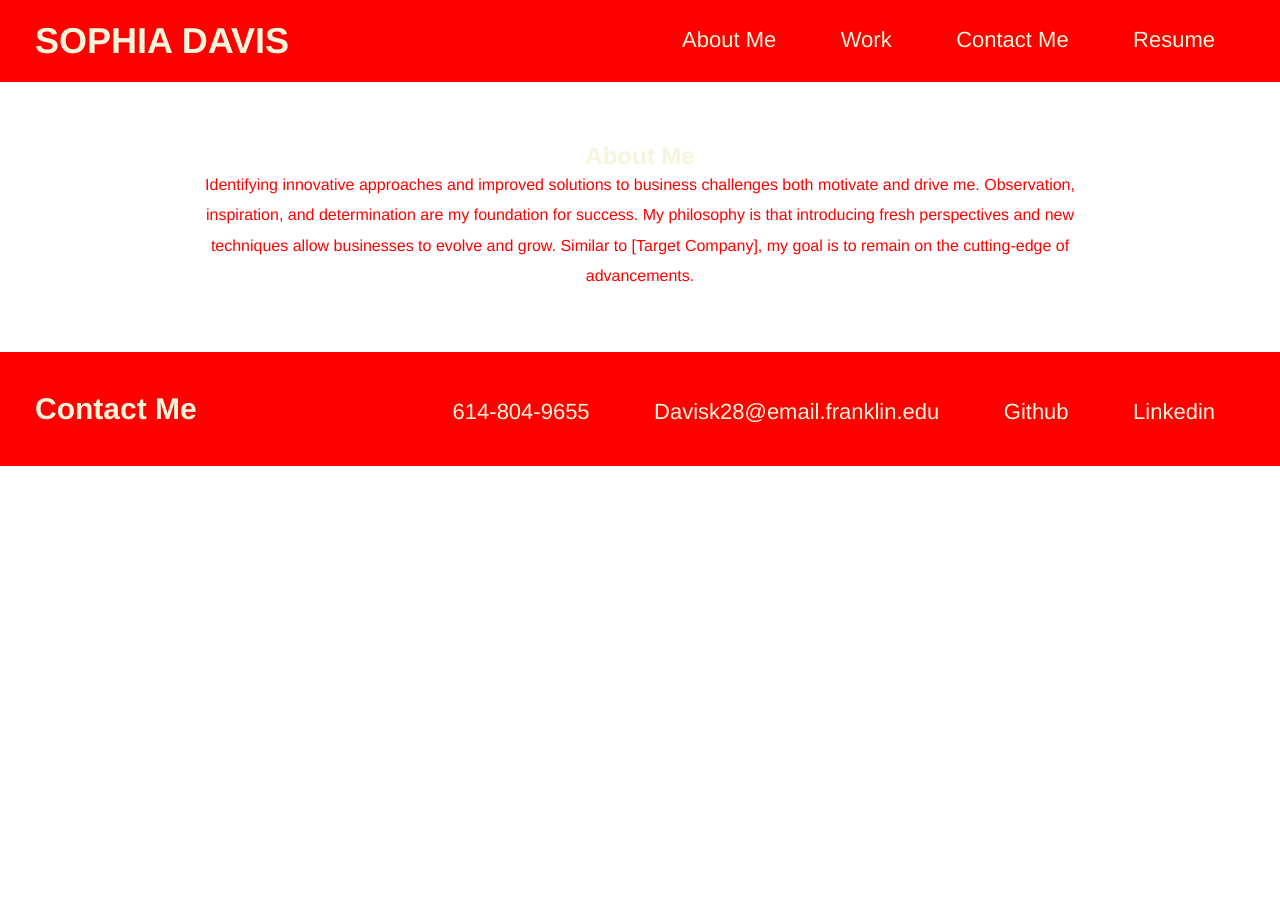
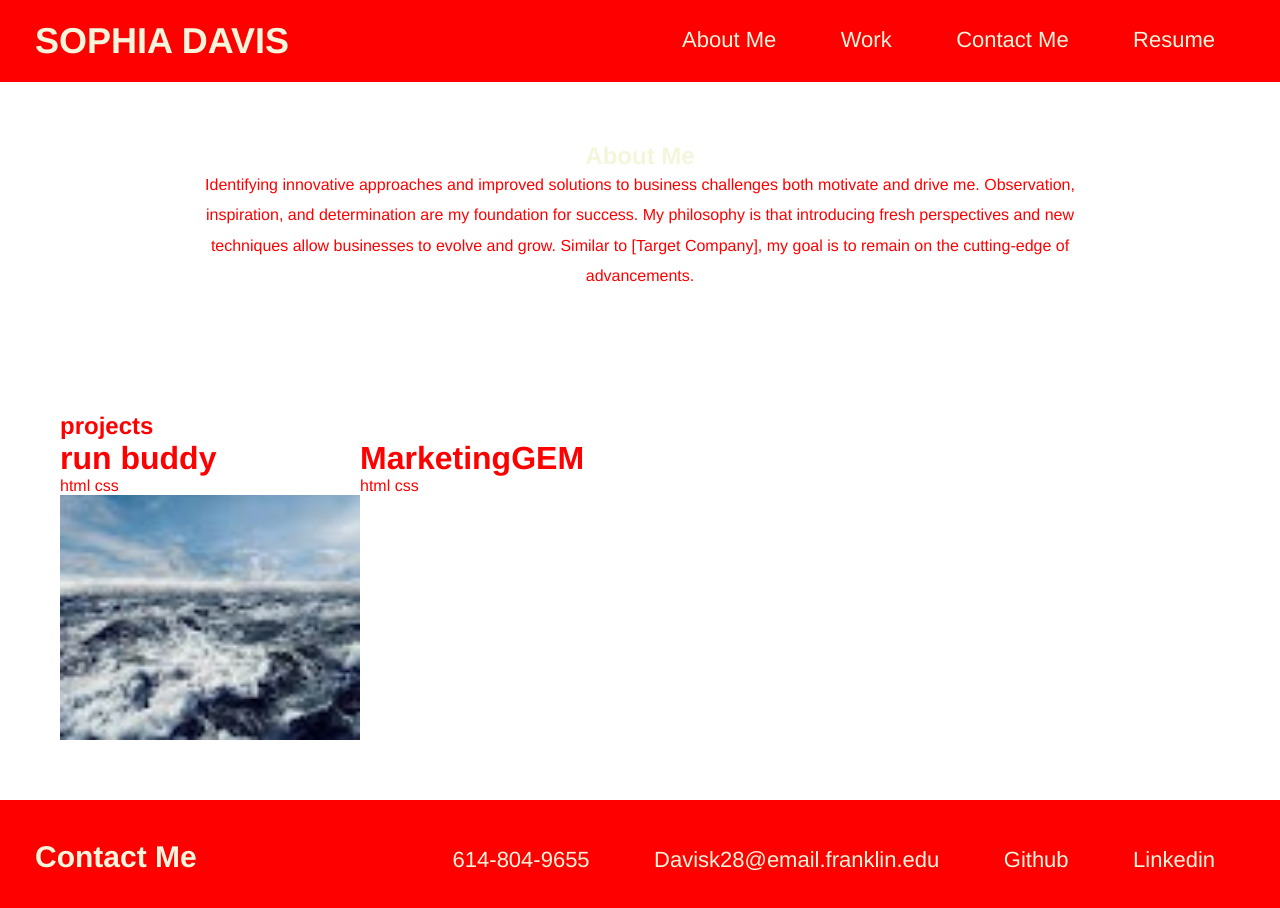
Before and after one commit to sdavis525/portfolio, a plain HTML site: page assets/portfolio.html in a window 1280 px wide. Before the commit the page ends 800 px from the top, so only its background shows below. Drawn offline with Linux system fonts and the light colour scheme.

Commit message:
added portfolio section to html/css

```diff
--- a/css/portfolio.css
+++ b/assets/css/portfolio.css
@@ -64,6 +64,46 @@ section {
 }
 /*end of About me style*/
 
+
+/*portfolio section styles*/
+
+.flex-container{
+    display: flex;
+}
+
+.run-buddy {
+background-image: url("../images/unnamed.jpg");
+min-height: 150px;
+background-repeat: no-repeat;
+height: 300px;
+background-size: cover;
+width: 300px;
+}
+
+.MarketingGEM {
+    min-height: 150px;
+    background-repeat: no-repeat;
+    height: 300px;
+    background-size: cover;
+    width: 300px;
+
+
+}
+
+.description {
+    background-color: white;
+}
+
+.description h3 {
+    font-size: 32px;
+
+}
+
+.description p { font-size: medium;
+    }
+
+
+
 /*footer starts here*/
 footer{
     background-color: red;
--- a/assets/portfolio.html
+++ b/assets/portfolio.html
@@ -3,7 +3,7 @@
     <head>
      <meta charset="UTF-8" />
         <title>Sophia Davis</title>
-        <link rel="stylesheet" href="../css/portfolio.css" >
+        <link rel="stylesheet" href="../assets/css/portfolio.css" >
     </head>
     <body>
 
@@ -41,6 +41,33 @@
 </section>
 <!--end of About Me-->
 
+<!--portfolio section-->
+<section>
+    <h2>projects</h2>
+    <div class="flex-container">
+        <div class="run-buddy">
+            <div class="description">
+
+             <h3>run buddy</h3>
+            <p>
+                html css
+            </p>
+        </div>
+    </div>
+
+    <div class="MarketingGEM">
+        <div class="description">
+            <h3>MarketingGEM</h3>
+            <p> html css </p>
+        </div>
+    </div>
+
+</div>
+
+</section>
+
+
+
 <footer>
     <h2>Contact Me</h2>
     <nav>
@@ -58,7 +85,7 @@
                 <a href="https://github.com/sdavis525">Github</a>
             </li>
             <li>
-                <a href="">Linkedin</a>
+                <a href="/">Linkedin</a>
             </li>
         </ul>
         </nav>
```
Also changed, not shown: assets/images/unnamed.jpg (added), 3 other files.
